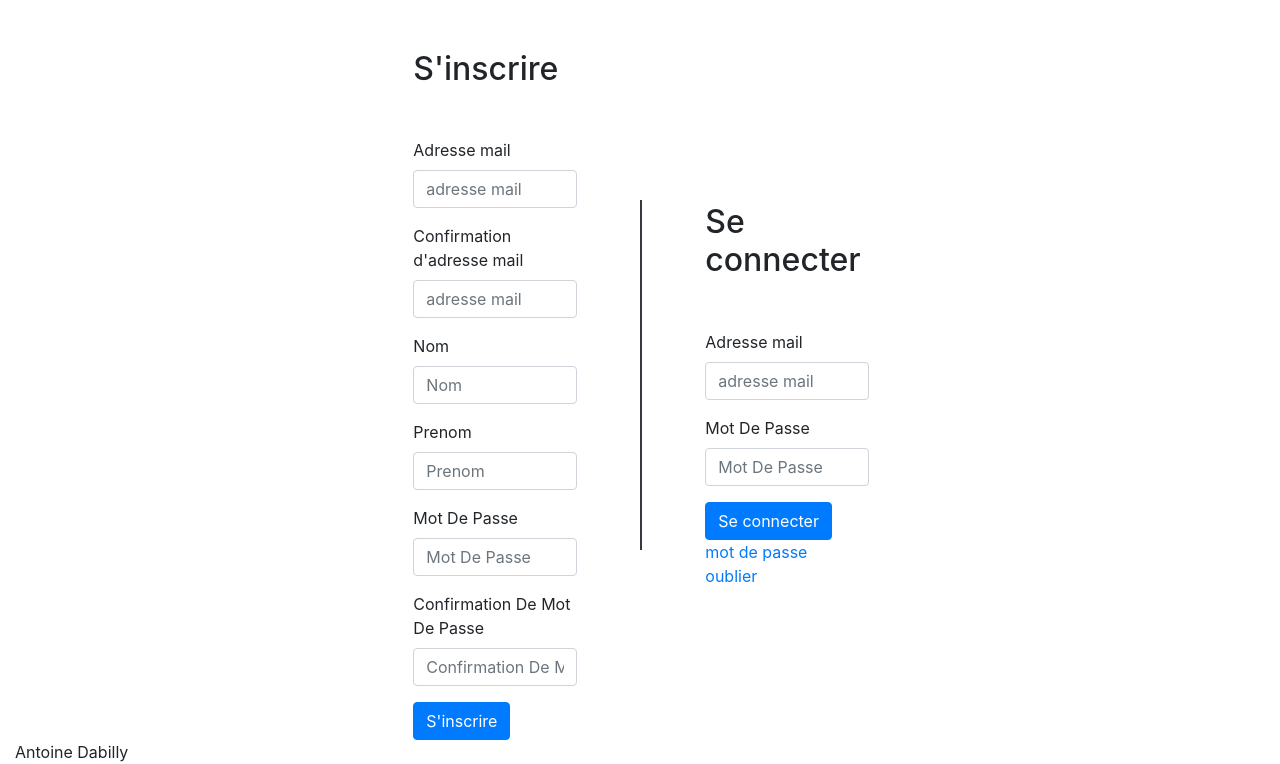
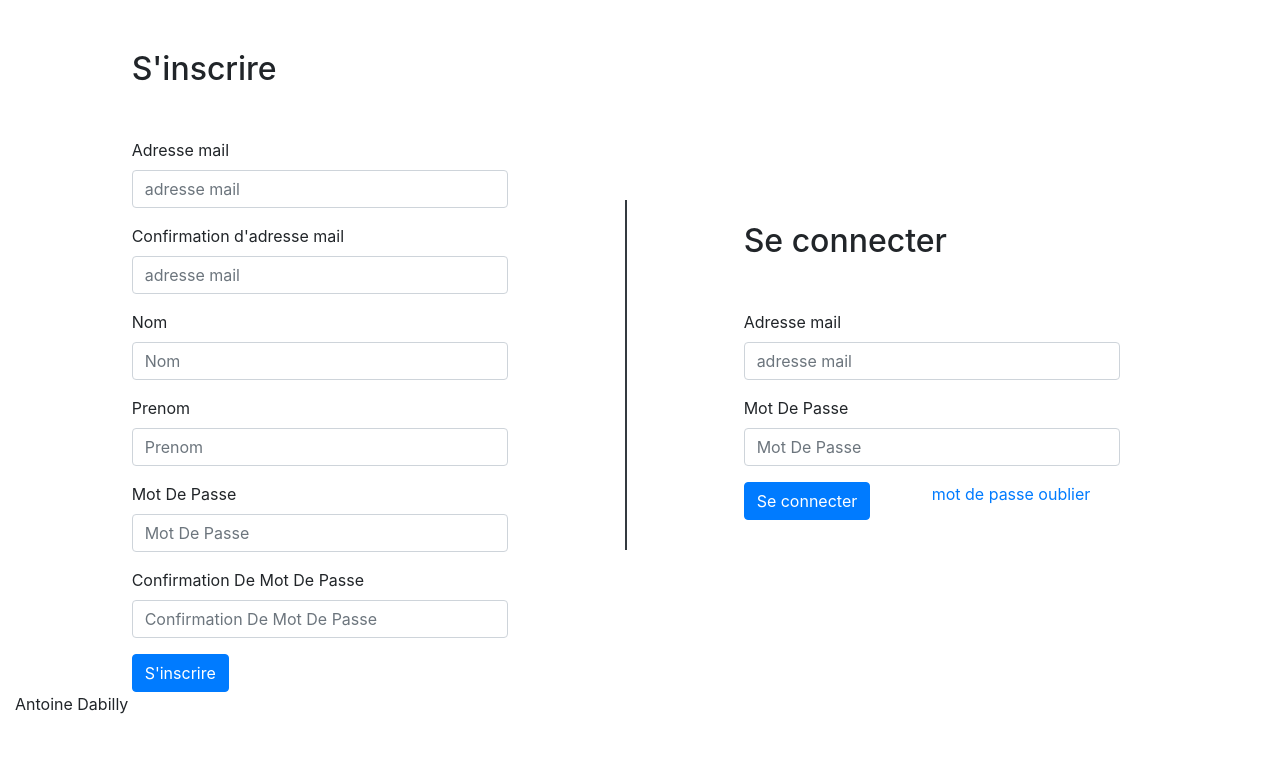
Before and after one commit to Maysho/CovoiturageProjetProgWeb, a PHP site: page /CovoiturageProjetProgWeb/index.php?module=mod_connexion in a window 1280 px wide. Shown: the part 101-865 px from the top of the page. After the commit the page ends 815 px from the top, so only its background shows below. Run offline with PHP 8.4, Linux system fonts and the light colour scheme; some libraries are stand-ins or nearby versions.

Commit message:
index remis

```diff
--- a/index.php
+++ b/index.php
@@ -110,7 +110,7 @@
 
 		<?php if (isset($_SESSION['id'])) {
 			echo '<div class="row">';
-			echo "<aside class='col-md-3' style='display:inline-block'>";
+			echo "<aside class='col-md-3' >";
 		}
 		else
 			echo '<div class="row justify-content-center">';
@@ -148,10 +148,10 @@
 			}
 
 			if (isset($_SESSION['id'])) {
-				echo'<section class="col-md-8" style="display:inline-block">';
+				echo'<section class="col-md-8" >';
 			}
 			else{
-				echo'<section class="col-6 row justify-content-center">';
+				echo'<section class="col-12 row ">';
 
 			}
 				echo "$affichageForm";
--- a/modules/mod_connexion/vue_connexion.php
+++ b/modules/mod_connexion/vue_connexion.php
@@ -77,7 +77,7 @@
   	{
   		echo '<div class="row col-12">
 
-  		<section class="order-md-0 order-2 justify-content-md-start justify-content-lg-center offset-1 col-md-4 ">
+  		<div class="order-md-0 order-2 justify-content-md-start justify-content-lg-center offset-1 col-md-4 ">
   		<h2>S\'inscrire</h2>
   		<form method="POST" id="inscription">
 			  <div class="form-group" id="divEmailInscription">
@@ -108,9 +108,9 @@
 		</form>
 
 
-  		</section>
+  		</div>
   		<div class=" col-0 order-md-1 separation border border-dark d-none d-md-block"></div>
-  		<section class=" row order-md-2 order-0 justify-content-md-start justify-content-center align-items-center col-md-4 offset-1 ">
+  		<div class=" row order-md-2 order-0 justify-content-md-start justify-content-center align-items-center col-md-4 offset-1 ">
   		<form id="espaceConnexion" method="post" action="index.php?module=mod_connexion&action=verifConnexion">
   			<h2>Se connecter</h2>
 			  <div class="form-group">
@@ -132,15 +132,15 @@
 			  <a href="index.php?module=mod_connexion&action=AfficheMotDePasseOublier">mot de passe oublier</a>
 			  </div>
 		</form>
-  		</section>
+  		</div>
   		<div class="col-1"></div>
   		</div>';
   	}
   	public function pageToken($value)
   	{
-  		?><div class="row col-12">
+  		?>
 
-  		<section class="justify-content-md-start justify-content-lg-center offset-1 col-md-3 ">
+  		<div class="justify-content-md-start justify-content-lg-center offset-1 col-md-3 ">
   		<h2>Renseigner le code reçu par email</h2>
   		<?php echo '<form method="POST" action="index.php?module=mod_connexion&action=VerifieToken">';?>
 			  <div class="form-group" id="divEmailInscription">
@@ -156,16 +156,16 @@
 		</form>
 
 
-  		</section>
   		</div>
+
 
 <?php
   	}
   	public function affichePageChangementMPD($value,$token)
   	{
-  		?><div class="row col-12">
+  		?>
 
-  		<section class="justify-content-md-start justify-content-lg-center offset-1 col-md-3 ">
+  		<div class="justify-content-md-start justify-content-lg-center offset-1 col-md-3 ">
   		<h2>Renseigner le nouveau Mot de Passe</h2>
   		<?php echo '<form method="POST" action="index.php?module=mod_connexion&action=VerifieMPD">';?>
 			  <div class="form-group" id="divEmailInscription">
@@ -186,15 +186,15 @@
 		</form>
 
 
-  		</section>
   		</div>
+
 <?php
   	}
   	public function motDePasseOublier($value)
   	{
-  		?><div class="row col-12">
+  		?>
 
-  		<section class="justify-content-md-start justify-content-lg-center offset-1 col-md-3 ">
+  		<div class="justify-content-md-start justify-content-lg-center offset-1 col-md-3 ">
   		<h2>Mot de passe oublier</h2>
   		<form method="GET" action="index.php?module=mod_connexion&action=ChercheMotDePasseOublie">
 			  <div class="form-group" id="divEmailInscription">
@@ -211,8 +211,6 @@
 			  </div>
 		</form>
 
-
-  		</section>
   		</div>
   		<?php
 
```
Also changed, not shown: modules/mod_accueil/vue_accueil.php (+5 -5 lines), modules/mod_resTrajet/vue_resTrajet.php (+6 -4 lines), modules/mod_trajet/vue_trajet.php (+4 -3 lines), jquery.js.
